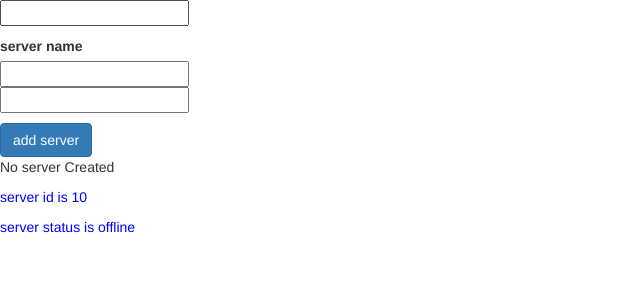
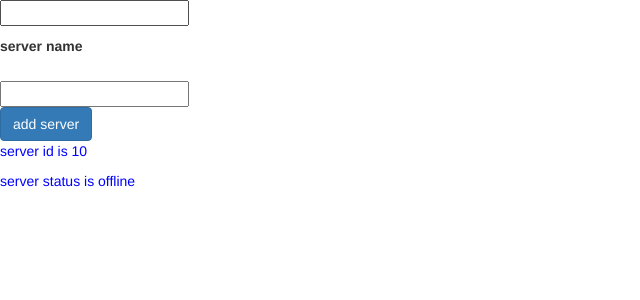
Before and after one commit to Knightch/learn-about-Angular, an Angular app in the folder my-first-angular/: page / in a window 1280 px wide. Shown: the top 300 px of the page, without its empty margins (0-640 px from the left). Built offline with nearby package versions, Linux system fonts and the light colour scheme.

Commit message:
using ngif

```diff
--- a/my-first-angular/src/app/servers/servers.component.html
+++ b/my-first-angular/src/app/servers/servers.component.html
@@ -1,14 +1,15 @@
 <label>server name</label>
 <br>
-<input type="text" class="from-control" (input)="onUpdateServerName($event)">
+<!------<input type="text" class="from-control" (input)="onUpdateServerName($event)">---->
 <br>
 <input type="text" class="from-control" [(ngModel)]="serverName">
 <br>
-<p>{{ serverName }}</p>
+<!----<p>{{ serverName }}</p>---->
 <button class="btn btn-primary" [disabled]="!allowNewServer" (click)="onCreateServer()">add server</button>
 <!-------<p>{{ allowNewServer }}</p>------>
 <!--------<p [innerText]="allowNewServer"></p>----->
-<p>{{ serverCreationStatus }}</p>
+<!------<p>{{ serverCreationStatus }}</p>---->
+<p *ngIf="serverCreated">server is created! server name is {{ serverName }}</p>
 <div class="row">
 	<div class="col-sm-6 "><div app-server></div></div>
 </div>
--- a/my-first-angular/src/app/servers/servers.component.ts
+++ b/my-first-angular/src/app/servers/servers.component.ts
@@ -9,15 +9,18 @@ export class ServersComponent implements OnInit {
  serverCreationStatus = 'No server Created'
  serverName = '';
  allowNewServer = false;
+ serverCreated = false;
   constructor() {
   setTimeout(() => {
    this.allowNewServer = true;
   },2000);
+
    }
 
   ngOnInit() {
   }
  onCreateServer(){
+  this.serverCreated = true;
   this.serverCreationStatus='server is created! name is '+ this.serverName;
  }
  onUpdateServerName(event:Event){
```
